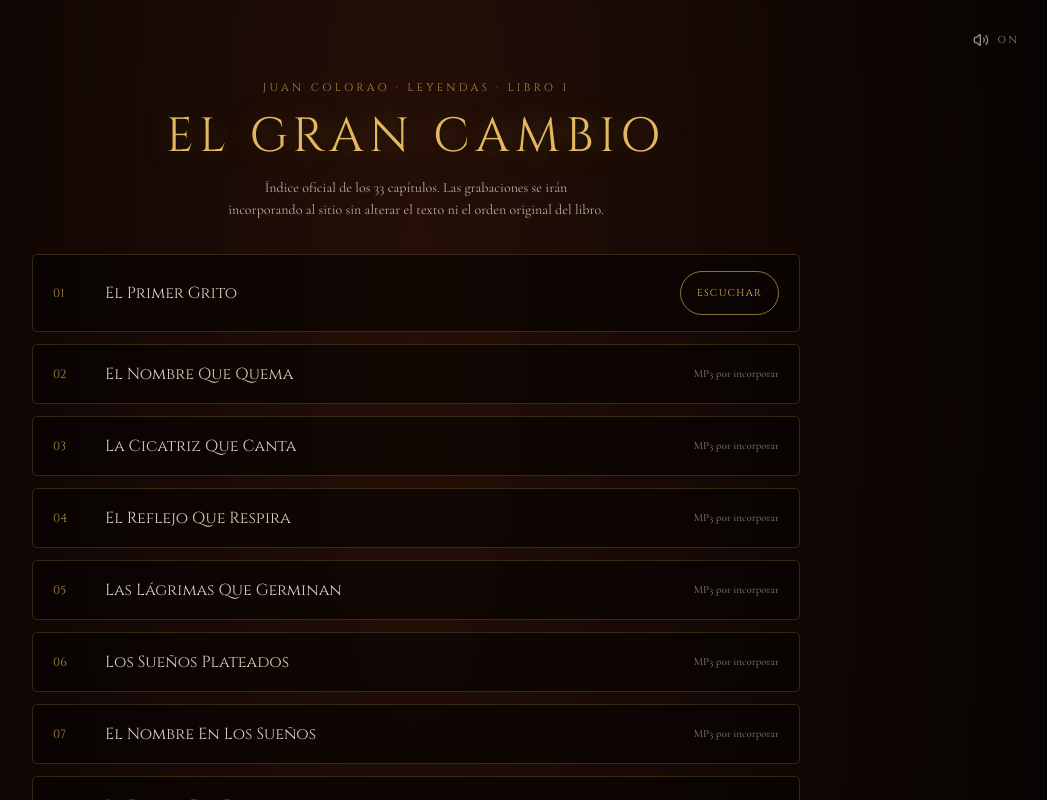
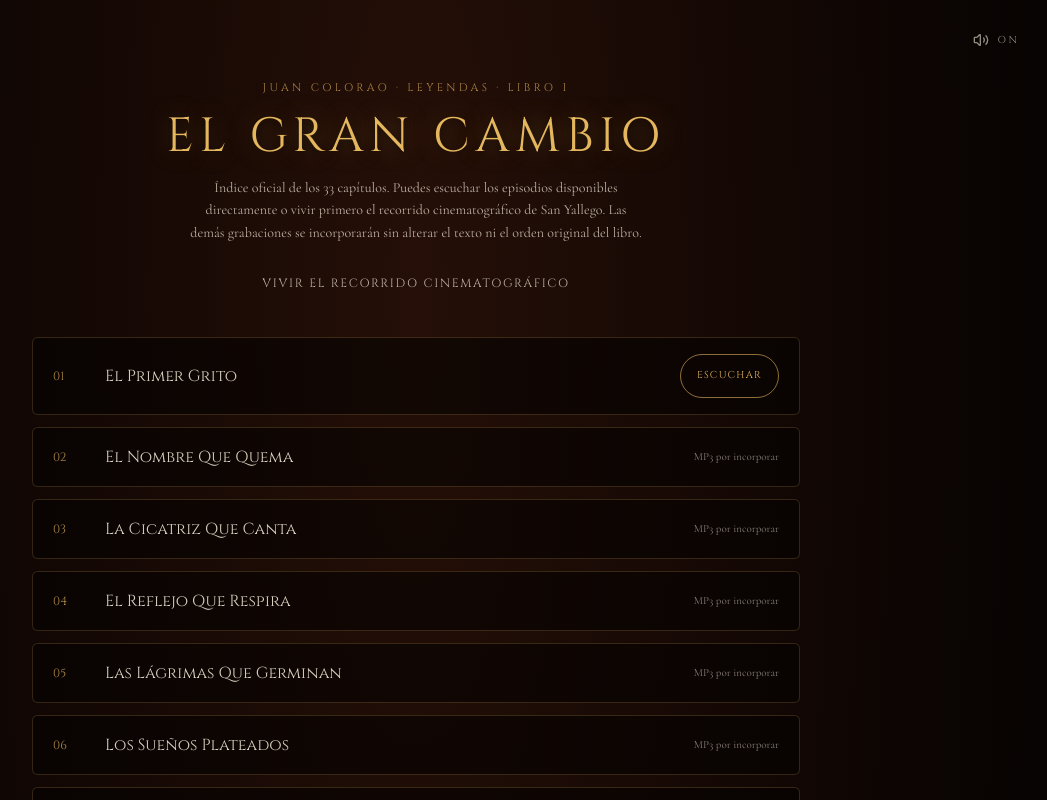
Before and after one commit to ganadores2/juancoloraoleyendas, a Next.js app: page /libro/1 in a window 1280 px wide. Shown: the top 800 px of the page, without its empty margins (224-1271 px from the left). Built offline with nearby package versions, Linux system fonts and the light colour scheme.

Commit message:
ux: make audiobook and cinematic journey two clear optional entry paths

```diff
--- a/app/libro/1/page.tsx
+++ b/app/libro/1/page.tsx
@@ -22,9 +22,14 @@ export default function LibroUnoPage() {
             EL GRAN CAMBIO
           </h1>
           <p className="max-w-xl text-balance text-sm leading-relaxed text-foreground/75">
-            Índice oficial de los 33 capítulos. Las grabaciones se irán incorporando
-            al sitio sin alterar el texto ni el orden original del libro.
+            Índice oficial de los 33 capítulos. Puedes escuchar los episodios
+            disponibles directamente o vivir primero el recorrido cinematográfico
+            de San Yallego. Las demás grabaciones se incorporarán sin alterar
+            el texto ni el orden original del libro.
           </p>
+          <Link href="/bienvenida" className={ritualButton('secondary', 'min-h-11 tracking-[0.14em]')}>
+            Vivir el recorrido cinematográfico
+          </Link>
         </header>
 
         <ol className="grid gap-3" aria-label="Capítulos del Libro I">
```
